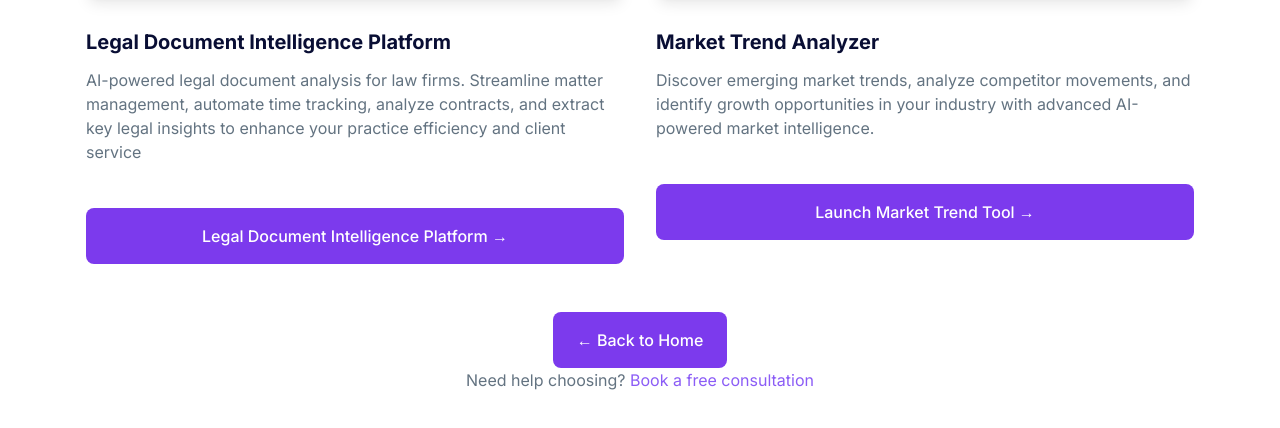
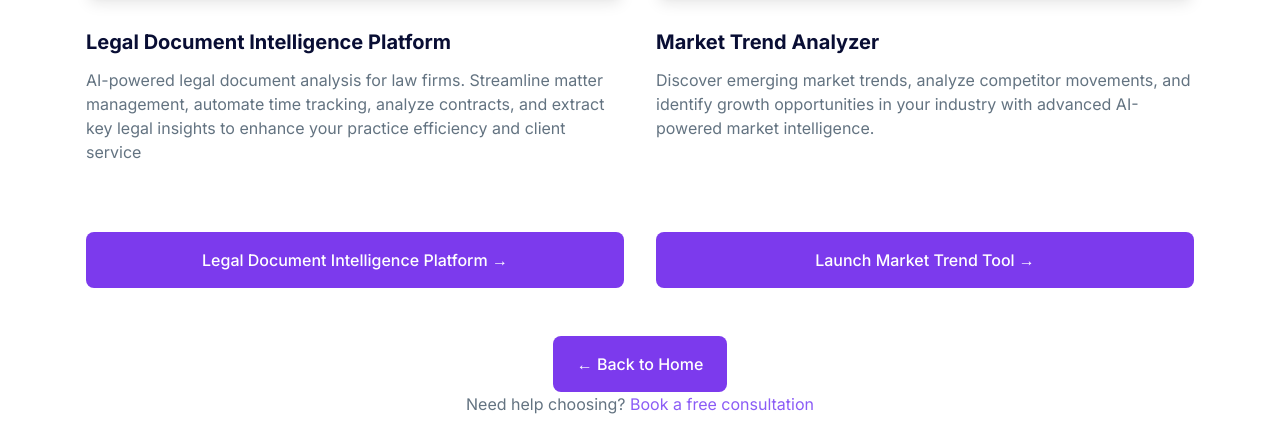
Before and after one commit to Mabtahi1/FlaskWeb, a Flask app: page /tools in a window 1280 px wide. Shown: the part 1020-1448 px from the top of the page. Run offline with Flask 3, Linux system fonts and the light colour scheme; some libraries are stand-ins or nearby versions.

Commit message:
Update tools.html

```diff
--- a/templates/tools.html
+++ b/templates/tools.html
@@ -190,7 +190,7 @@
                         <h4 class="mb-3 text-xl font-bold text-dark">
                             Legal Document Intelligence Platform
                         </h4>
-                        <p class="mb-8 text-body-color lg:mb-11">
+                        <p class="mb-8 text-body-color lg:mb-11" style="height: 120px;">
                             AI-powered legal document analysis for law firms. Streamline matter management, automate time tracking, analyze contracts, and extract key legal insights to enhance your practice efficiency and client service
                         </p>
                         <a href="http://54.159.23.233:5001/" target="_blank"
@@ -211,7 +211,7 @@
                         <h4 class="mb-3 text-xl font-bold text-dark">
                             Market Trend Analyzer
                         </h4>
-                        <p class="mb-8 text-body-color lg:mb-11">
+                        <p class="mb-8 text-body-color lg:mb-11" style="height: 120px;">
                             Discover emerging market trends, analyze competitor movements, and identify growth
                             opportunities in your industry with advanced AI-powered market intelligence.
                         </p>
```
